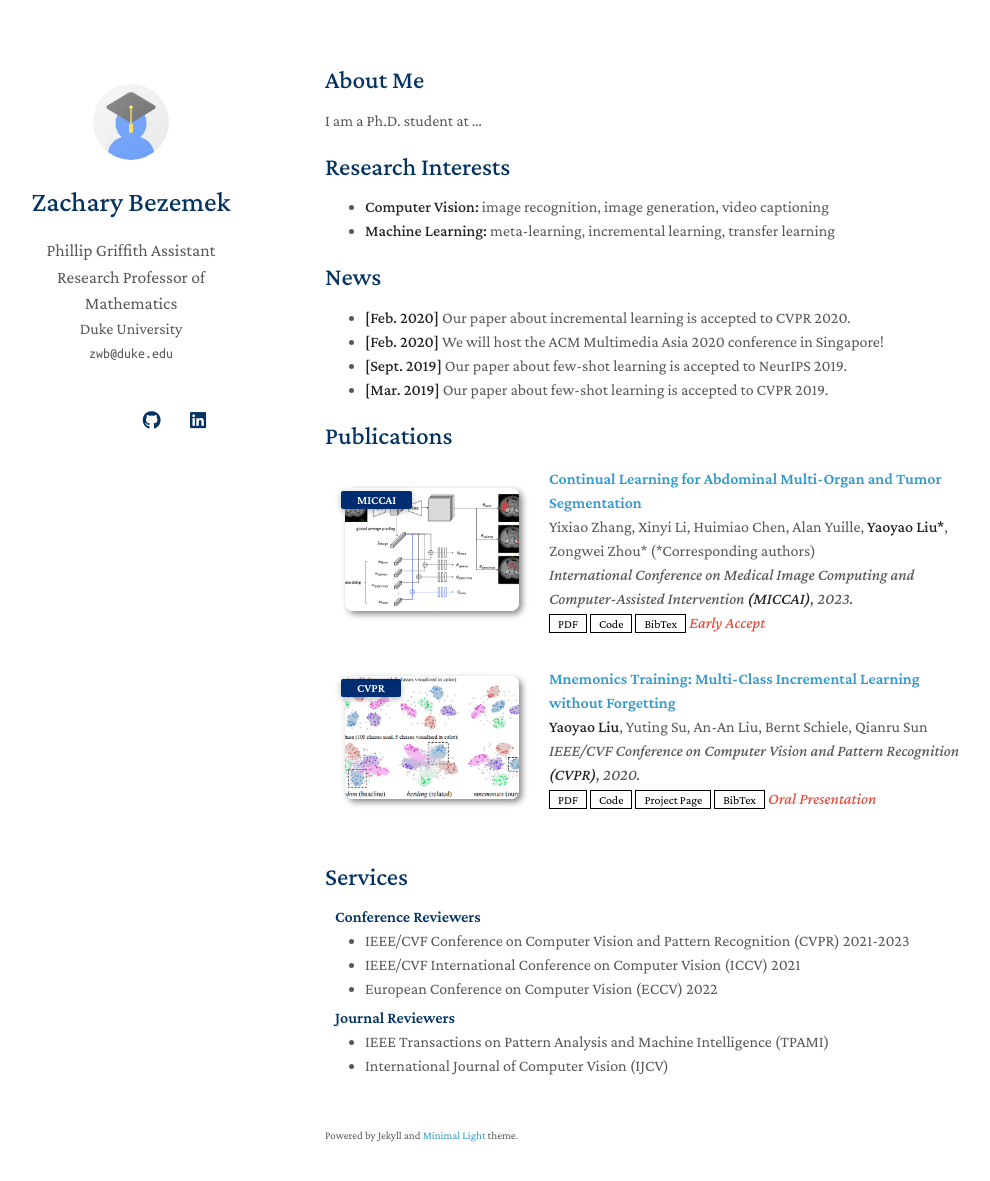
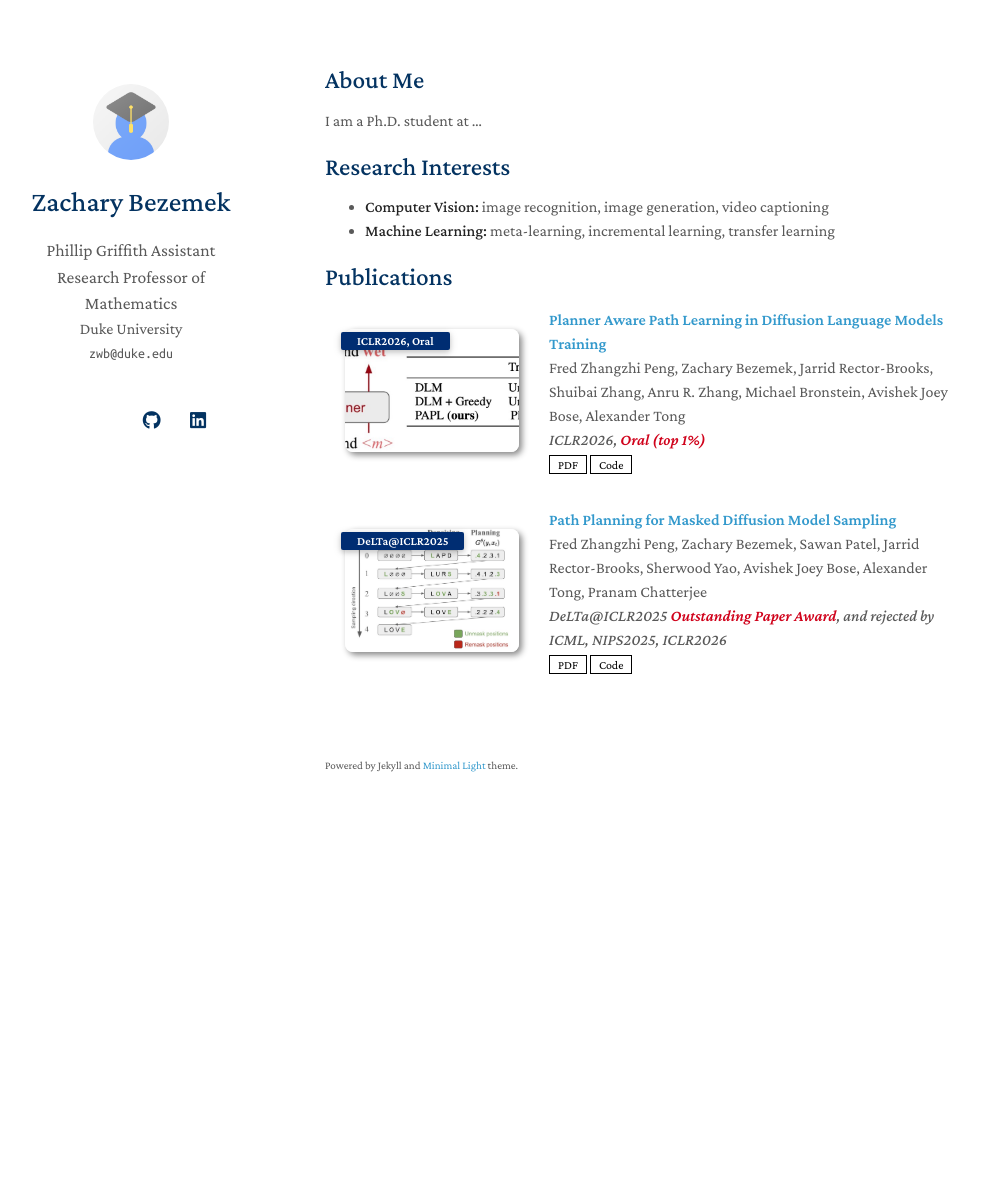
Before and after one commit to bezemekz/home, a Jekyll site: the page built from index.md, in a window 1280 px wide and 1216 px high. Shown: the top 1181 px of the window, without its empty margins (145-1135 px from the left). Built offline with Jekyll 4.4.1, drawn with Linux system fonts in a browser that asks for light colours; a style sheet for code colours, icons or effects is not loaded; our own code applies the rules of GitHub Pages for plain Markdown files.

Commit message:
add publications

```diff
--- a/_data/publications.yml
+++ b/_data/publications.yml
@@ -1,22 +1,20 @@
 main:
+  - title: "Planner Aware Path Learning in Diffusion Language Models Training"
+    image: ./assets/img/pl.jpg
+    authors: Fred Zhangzhi Peng, Zachary Bezemek, Jarrid Rector-Brooks, Shuibai Zhang, Anru R. Zhang, Michael Bronstein, Avishek Joey Bose, Alexander Tong
+    pdf: https://arxiv.org/pdf/2509.23405
+    conference_short: ICLR2026, Oral
+    conference: ICLR2026, <span style="color:#d0021b; font-weight:600;">Oral (top 1%)</span>
+    code: https://github.com/pengzhangzhi/Open-dLLM
 
-  - title: Continual Learning for Abdominal Multi-Organ and Tumor Segmentation
-    authors: Yixiao Zhang, Xinyi Li, Huimiao Chen, Alan Yuille, <strong>Yaoyao Liu*</strong>, Zongwei Zhou* (*Corresponding authors)
-    conference_short: MICCAI
-    conference: International Conference on Medical Image Computing and Computer-Assisted Intervention <strong>(MICCAI)</strong>, 2023.
-    pdf: https://arxiv.org/pdf/2306.00988.pdf
-    code: https://github.com/MrGiovanni/ContinualLearning
-    bibtex: https://bib.yliu.me/MICCAI23.txt
-    image: ./assets/img/teaser_example_2.png
-    notes: Early Accept
 
-  - title: "Mnemonics Training: Multi-Class Incremental Learning without Forgetting"
-    authors: <strong>Yaoyao Liu</strong>, Yuting Su, An-An Liu, Bernt Schiele, Qianru Sun
-    conference_short: CVPR
-    conference: IEEE/CVF Conference on Computer Vision and Pattern Recognition <strong>(CVPR)</strong>, 2020.
-    pdf: https://arxiv.org/pdf/2002.10211.pdf
-    code: https://github.com/yaoyao-liu/class-incremental-learning/tree/main/mnemonics-training
-    page: https://class-il.mpi-inf.mpg.de/mnemonics/
-    bibtex: https://class-il.mpi-inf.mpg.de/mnemonics/
-    notes: Oral Presentation
-    image: ./assets/img/teaser_example.png
+
+  - title: "Path Planning for Masked Diffusion Model Sampling"
+    authors: Fred Zhangzhi Peng, Zachary Bezemek, Sawan Patel, Jarrid Rector-Brooks, Sherwood Yao, Avishek Joey Bose, Alexander Tong, Pranam Chatterjee
+    conference_short: DeLTa@ICLR2025
+    conference: DeLTa@ICLR2025 <span style="color:#d0021b; font-weight:600;">Outstanding Paper Award</span>, and rejected by ICML, NIPS2025, ICLR2026
+    pdf: https://arxiv.org/abs/2502.03540
+    code: https://github.com/pengzhangzhi/Path-Planning
+    image: ./assets/img/p2.jpg
+    video: https://youtu.be/6JnFNpvrU30
+    slides: https://docs.google.com/presentation/d/1V9pSyRwxb0fAZpFl-DgT9UP_5ruA8ZbN05KoD2rNBEM/edit?usp=sharing
--- a/index.md
+++ b/index.md
@@ -11,13 +11,4 @@ I am a Ph.D. student at ...
 - **Computer Vision:** image recognition, image generation, video captioning
 - **Machine Learning:** meta-learning, incremental learning, transfer learning
 
-## News
-
-- **[Feb. 2020]** Our paper about incremental learning is accepted to CVPR 2020.
-- **[Feb. 2020]** We will host the ACM Multimedia Asia 2020 conference in Singapore!
-- **[Sept. 2019]** Our paper about few-shot learning is accepted to NeurIPS 2019.
-- **[Mar. 2019]** Our paper about few-shot learning is accepted to CVPR 2019.
-
 {% include_relative _includes/publications.md %}
-
-{% include_relative _includes/services.md %}
```
Also changed, not shown: assets/img/p2.jpg (added), assets/img/pl.jpg (added).
